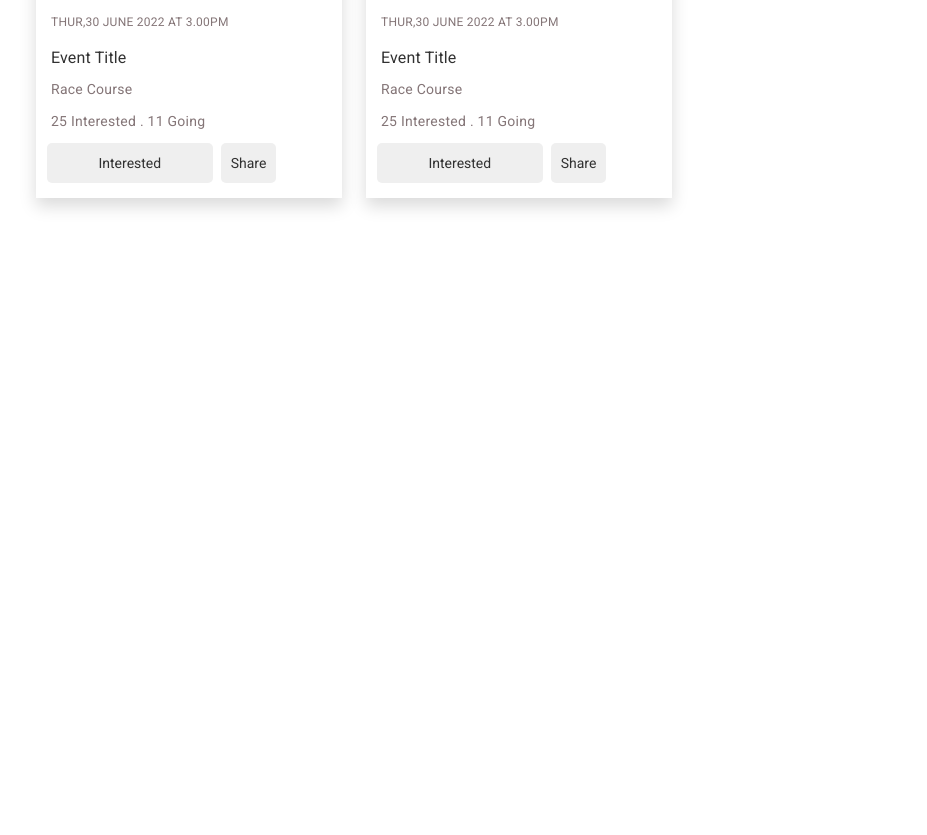
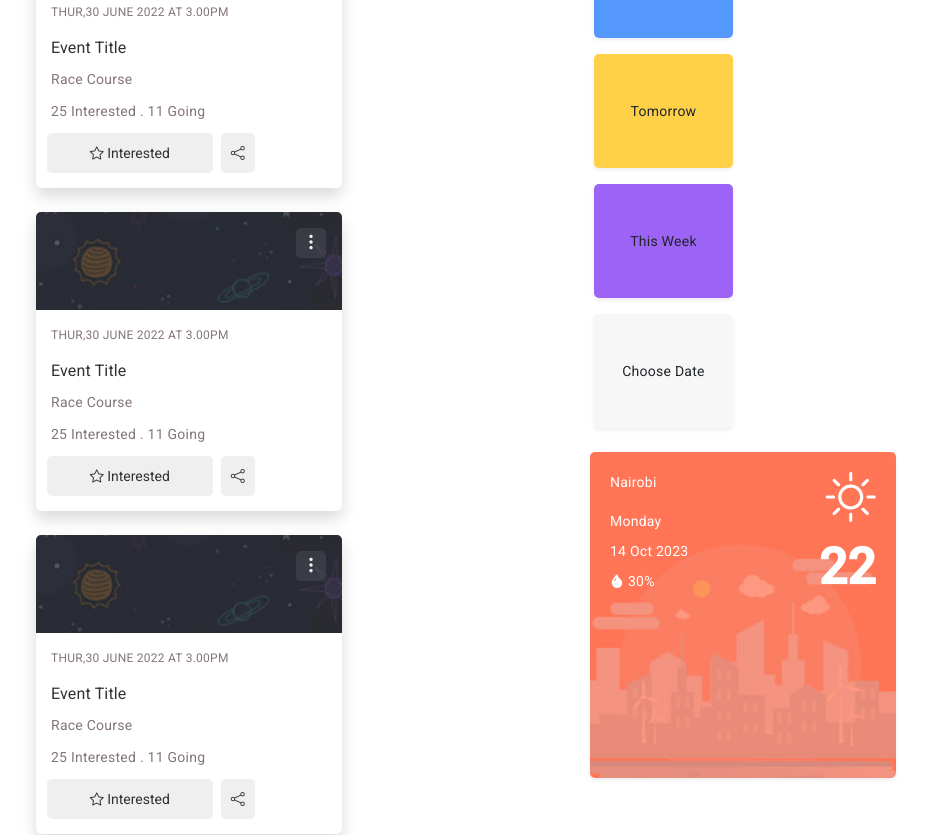
Before and after one commit to kennedybabu/events-angular, an Angular app: page / in a window 1280 px wide. Shown: the part 480-1315 px from the top of the page, without its empty margins (339-1266 px from the left). Before the commit the page ends 800 px from the top, so only its background shows below. Built offline with nearby package versions, Linux system fonts and the light colour scheme.

Commit message:
feature: add and style the weather component

```diff
--- a/src/app/app.module.ts
+++ b/src/app/app.module.ts
@@ -9,6 +9,7 @@ import { NavbarComponent } from './components/navbar/navbar.component';
 import { UserCardComponent } from './components/user-card/user-card.component';
 import { ButtonsComponent } from './components/buttons/buttons.component';
 import { EventComponent } from './components/event/event.component';
+import { WeatherComponent } from './components/weather/weather.component';
 
 @NgModule({
   declarations: [
@@ -17,7 +18,8 @@ import { EventComponent } from './components/event/event.component';
     NavbarComponent,
     UserCardComponent,
     ButtonsComponent,
-    EventComponent
+    EventComponent,
+    WeatherComponent
   ],
   imports: [
     BrowserModule,
--- a/src/app/components/event/event.component.html
+++ b/src/app/components/event/event.component.html
@@ -1,8 +1,8 @@
-<div class="event shadow">
+<div class="event shadow rounded mb-3">
     <div style="position: relative;" class="top">
 
-        <div style="position: absolute;right: 1rem;top: 1rem;background-color: rgba(209, 209, 209, 0.1);border-radius: 5px;height: 30px;width: 30px;cursor: pointer;" class="more-wrapper">
-            .
+        <div style="position: absolute;right: 1rem;top: 1rem;background-color: rgba(209, 209, 209, 0.1);border-radius: 5px;height: 30px;width: 30px;cursor: pointer;display: flex;align-items: center;justify-content: center;" class="more-wrapper">
+            <i style="color: #f1f1f1;font-size: large;" class="bi bi-three-dots-vertical"></i>
         </div>
     </div>
     <div class="bottom">
@@ -12,10 +12,10 @@
         <p style="font-size: 14px;color: #847577;">25 Interested . 11 Going</p>
         <div class="row gap-2 px-2">
             <button class="col-7">
-                Interested
+                <i class="bi bi-star"></i> Interested
             </button>
             <button  style="max-width: max-content;" class="col-12">
-                Share
+                <i class="bi bi-share"></i>
             </button>
         </div>
     </div>
--- a/src/app/components/event/event.component.scss
+++ b/src/app/components/event/event.component.scss
@@ -2,7 +2,7 @@
     width: 306px;
 
     .top {
-        height: 108px;
+        height: 98px;
         background-image: url(../../../assets/top.jpg);
         background-size: cover;
         background-position: center;
@@ -36,6 +36,7 @@
 
             &:hover {
                 background-color: #ff7555;
+                color: #fff;
             }
          }
     }
--- a/src/app/components/navbar/navbar.component.html
+++ b/src/app/components/navbar/navbar.component.html
@@ -1,7 +1,8 @@
 <div class="navbar" style="padding: 0 130px;">
   <div class="container">
-    <div>
-        <div>
+    <div style="display: flex;align-items: center;">
+        <i style="color: #fff;font-size: 1.5rem;" class="bi bi-brilliance mr-3"></i>
+        <div class="mx-2">
             <input class="rounded" type="text" placeholder="Search events by categories">
         </div>
     </div>
--- /dev/null
+++ b/src/app/components/weather/weather.component.html
@@ -0,0 +1,24 @@
+<div class="weather shadow-sm">
+    <div class="top-weather">
+
+        <div class="weather-left">
+            <div style="margin-bottom: 19px;" class="weather-city">
+                Nairobi
+            </div>
+            <div style="margin-bottom: 10px;" class="weather-text">
+                Monday
+            </div>
+            <div style="margin-bottom: 10px;" class="weather-text">
+                14 Oct 2023
+            </div>
+            <div style="margin-bottom: 10px;" class="weather-text">
+                <i class="bi bi-droplet-fill"></i> 30%
+            </div>
+        </div>
+
+        <div class="weather-right">
+            <i style="font-size: 50px;" class="bi bi-sun"></i>
+           <span style="font-size: 50px;font-weight: bold;margin-top: 35px;" >22</span>
+        </div>
+    </div>
+</div>
--- /dev/null
+++ b/src/app/components/weather/weather.component.scss
@@ -0,0 +1,29 @@
+.weather {
+    padding: 20px;
+    display: flex;
+    width: 306px;
+    height: 326px;
+    margin: 1.5rem 0;
+    background-image: url(../../../assets/weather.jpg);
+    background-size: cover;
+    background-position: center;
+    border-radius: 5px;
+    color: #ffff;
+
+
+    .top-weather {
+        display: flex;
+        justify-content: space-between;
+        width: 100%;
+
+
+        .weather-right {
+            display: flex;
+            align-items: flex-end;
+            flex-direction: column;
+        }
+    }
+
+
+
+}
--- a/src/app/pages/homepage/homepage.component.html
+++ b/src/app/pages/homepage/homepage.component.html
@@ -2,11 +2,11 @@
     <div class="container">
         <div class="col-xs-12">
             <div class="row">
-                <div class="col-md-3">
+                <div class="col-md-3 left-container">
                     <app-user-card></app-user-card>
                 </div>
 
-                <div class="col-md-6">
+                <div class="col-md-6 main-content-container">
                     <div class="shadow rounded mb-5 w-100" id="main-search-bar" style="height: 145px;background-color: #ffffff;padding: 30px 20px;">
                         <h3>Events happening in your city</h3>
                         <div class="row" style="justify-content: center;">
@@ -17,20 +17,24 @@
                                 <input style="padding: 5px 20px;margin: 0 5px;border-radius: 5px;border: 1px solid #a7a8aa;max-width: 200px;" type="text" placeholder="Select Date">
                             </div>
                             <div class="col-lg-2 col-md-12 col-sm-12">
-                                <button style="background-color: #ff7555;border-radius: 5px;border: none;height: 40px;margin: 0 5px;width: 100%;">Q</button>
+                                <button style="background-color: #ff7555;border-radius: 5px;border: none;height: 40px;margin: 0 5px;width: 100%;">
+                                    <i class="bi bi-search"></i>
+                                </button>
                             </div>
                         </div>
                     </div>
 
                     <app-buttons></app-buttons>
 
-                    <div class="gap-4" style="display: flex;justify-content: space-between;">
+                    <div class="gap-2" style="display: flex;justify-content: space-between;flex-wrap: wrap;">
+                        <app-event></app-event>
+                        <app-event></app-event>
                         <app-event></app-event>
                         <app-event></app-event>
                     </div>
                 </div>
 
-                <div class="col-md-3">
+                <div class="col-md-3 right-container">
                     <div class="shadow rounded text-center tile" style="width: 306px;height: 236px;">
                         <div class="overlay text-center">
                             <h3 style="font-size: 18px;font-weight: bold;">Want to post Your Event</h3>
@@ -38,6 +42,31 @@
                             <button class="rounded" style="border: none;outline: none;background-color: #ff7555;padding: 12px 20px;color: #ffffff;">Post It Now</button>
                         </div>
                     </div>
+
+                    <div>
+                        <h3 style="margin-top: 2rem;margin-bottom: 1rem;">Explore Events</h3>
+
+                        <div id="events">
+                            <div class="row gap-3 mb-3">
+                                <div style="background-color: #0d6dfdb4;" class="col-6 shadow-sm">
+                                    Today
+                                </div>
+                                <div style="background-color: #ffc107bb;" class="col-6 shadow-sm">
+                                    Tomorrow
+                                </div>
+                            </div>
+                            <div class="row gap-3">
+                                <div style="background-color: #6710f2a6;" class="col-6 shadow-sm">
+                                    This Week
+                                </div>
+                                <div style="background-color: #f1f1f193;" class="col-6 shadow-sm">
+                                    Choose Date
+                                </div>
+                            </div>
+                        </div>
+
+                        <app-weather></app-weather>
+                    </div>
                 </div>
             </div>
         </div>
--- a/src/app/pages/homepage/homepage.component.scss
+++ b/src/app/pages/homepage/homepage.component.scss
@@ -28,4 +28,18 @@
             color: #ffffff;
         }
     }
+
+
+    #events {
+        padding-left: 1rem;
+
+        .col-6 {
+            width: 139px;
+            height: 114px;
+            display: flex;
+            align-items: center;
+            justify-content: center;
+            border-radius: 5px;
+        }
+    }
 }
```
Also changed, not shown: src/app/components/weather/weather.component.ts (added, +10 -0 lines), src/assets/weather.jpg (added), 1 other file (tests, documents, lock files or other folders).
